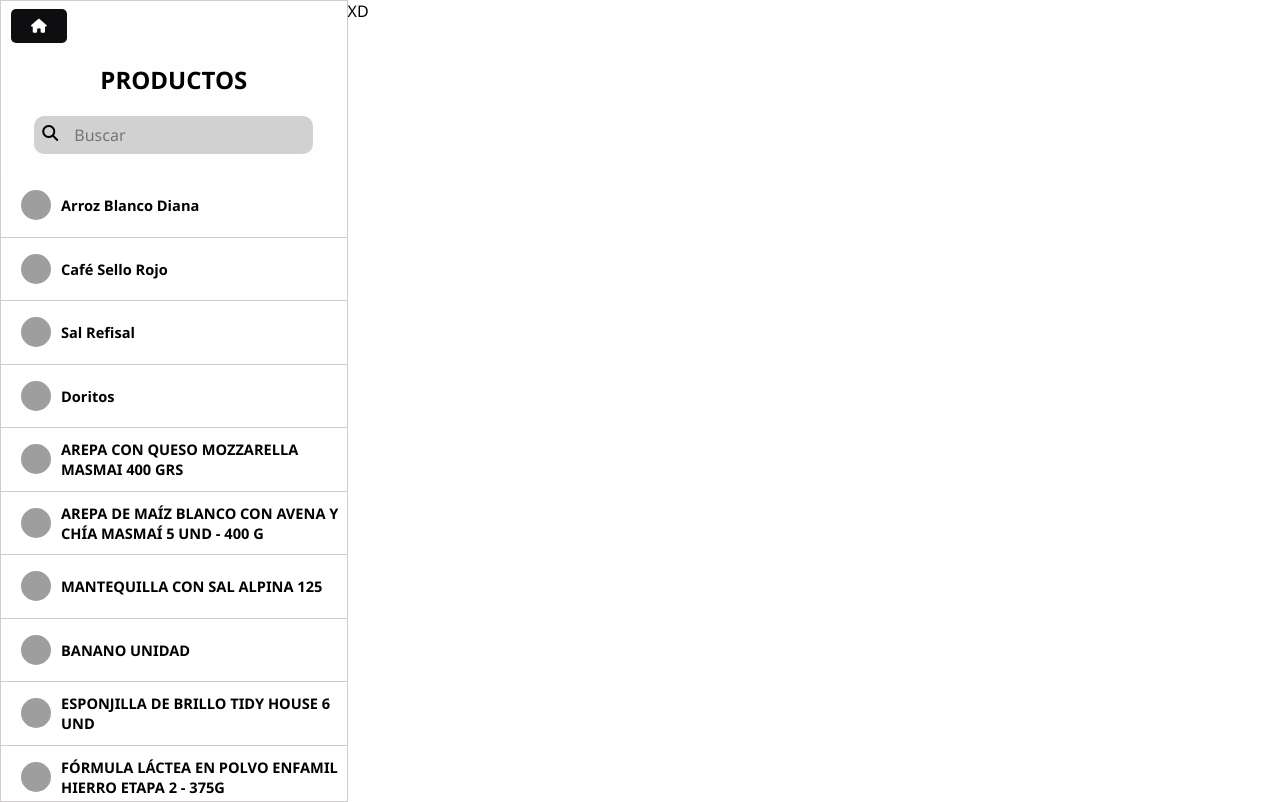
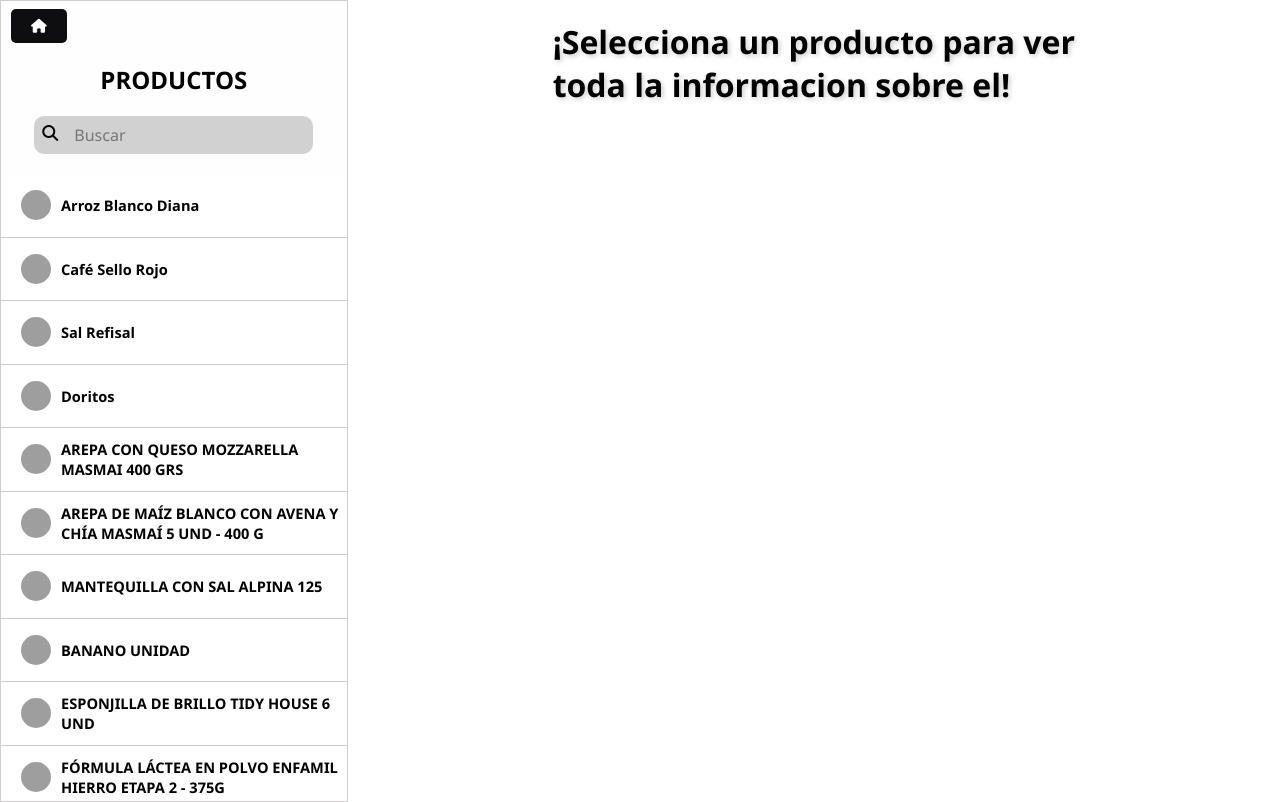
Before and after one commit to jxlio/prices-project, a React (Vite) app: page /products in a window 1280 px wide. Built offline with nearby package versions, Linux system fonts and the light colour scheme; grey boxes are pictures that could not be loaded.

Commit message:
change selected background color

```diff
--- a/src/App.css
+++ b/src/App.css
@@ -1,7 +1,7 @@
 * {
   padding: 0%;
   margin: 0%;
-  font-family: 'Trebuchet MS', 'Lucida Sans Unicode', 'Lucida Grande', 'Lucida Sans', Arial, sans-serif, 'Arial Narrow', Arial, sans-serif;
+  font-family: "Segoe UI", Tahoma, Geneva, Verdana, sans-serif;
 }
 
 .dad {
@@ -156,3 +156,23 @@
   width: 200px;
   height: 100px;
 }
+
+.no-prod-container{
+  width: 100%;
+  height: 100vh;
+  display: flex;
+  justify-content:center;
+  align-items: flex-start;
+}
+
+.no-prod-container h2{
+  margin: 20px;
+  font-size: 2rem;
+  font-weight: bold;
+  margin-bottom: 2rem;
+  text-shadow: 2px 2px 5px rgba(0, 0, 0, 0.2);
+}
+
+.selected{
+  background-color:#d1d1d1 ;
+}
--- a/src/Components/Footer.jsx
+++ b/src/Components/Footer.jsx
@@ -3,8 +3,8 @@
 const Footer = () => {
   return (
     <footer>
-    <div class="footer-container">
-    <div class="footer-bottom">
+    <div className="footer-container">
+    <div className="footer-bottom">
       <p>&copy; 2023 ComparaYa! All rights reserved.</p>
     </div>
     </div>
--- /dev/null
+++ b/src/Components/NoProductSelected.jsx
@@ -0,0 +1,11 @@
+import React from 'react'
+
+const NoProductSelected = () => {
+  return (
+    <div className='no-prod-container'>
+        <h2>¡Selecciona un producto para ver <br/> toda la informacion sobre el!</h2>
+    </div>
+  )
+}
+
+export default NoProductSelected
--- a/src/Components/ProdsPrices.jsx
+++ b/src/Components/ProdsPrices.jsx
@@ -3,6 +3,7 @@
 import LayoutProducts from "../Components/LayoutProducts";
 import { useState } from "react";
 import "../App.css";
+import NoProductSelected from "./NoProductSelected";
 
 const products = [
   {
@@ -116,6 +117,7 @@
   const [selectedProduct, setSelectedProduct] = useState();
   const [resultado, setResultado] = useState("");
   const [producto, setProducto] = useState(products);
+  const [isSelected, setIsSelected] = useState(false);
 
   const show = (prod) => {
     setInfo(true);
@@ -123,6 +125,18 @@
   };
 
   const map = producto.map((prod) => {
+    if (prod == selectedProduct) {
+      return (
+        <Product
+          isSelected={isSelected}
+          name={prod.name}
+          price={prod.price}
+          img={prod.img}
+          key={prod.id}
+          click={() => show(prod)}
+        />
+      );
+    }
     return (
       <Product
         name={prod.name}
@@ -136,6 +150,7 @@
 
   function selectProd(prod) {
     setSelectedProduct(prod);
+    setIsSelected(true);
   }
 
   function handleChange(event) {
@@ -162,7 +177,11 @@
           {producto.length === 0 && "Este producto aun no esta disponible"}
           {map}
         </LayoutProducts>
-        {info ? <InfoPage selectedProduct={selectedProduct} /> : "XD"  }
+        {info ? (
+          <InfoPage selectedProduct={selectedProduct} />
+        ) : (
+          <NoProductSelected />
+        )}
       </div>
     </>
   );
--- a/src/Components/Product.jsx
+++ b/src/Components/Product.jsx
@@ -1,9 +1,13 @@
-import React from "react";
+import React, { useEffect } from "react";
+import { useLocation } from "react-router-dom";
 
 
-const Product = ({ img, name, click}) => {
+const Product = ({ img, name, click, isSelected}) => {
+
+  const location = useLocation()
+
   return (
-    <div className="cont-pro" onClick={click}>
+    <div className={`cont-pro ${isSelected ? 'selected' : ''}`} onClick={click}>
         <div className="contenido">
         <img src={img} alt="" />
         <h5>{name} </h5>
```
